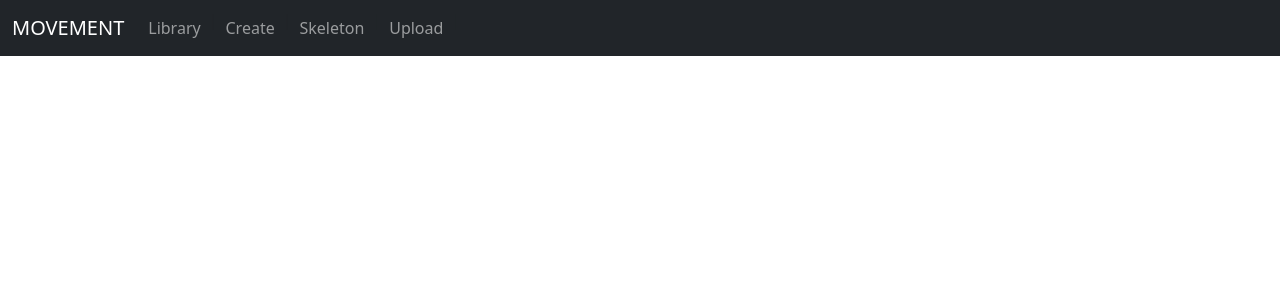
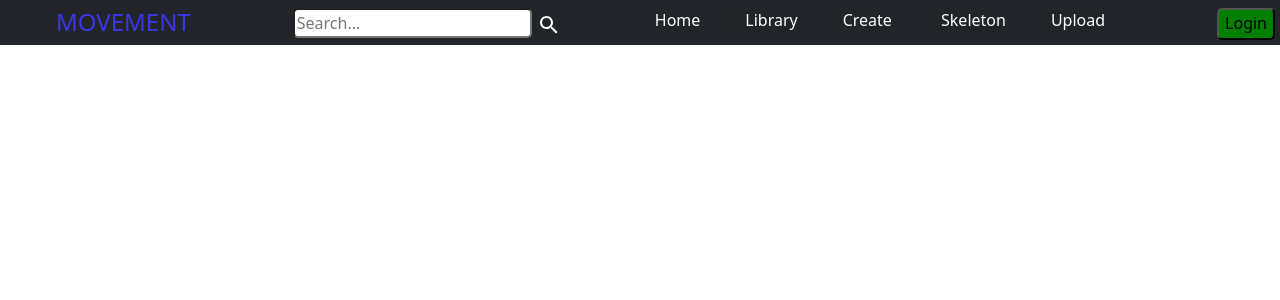
Before and after one commit to dio78/movement-app, a React (Create React App) app in the folder frontend/: page / in a window 1280 px wide. Shown: the top 300 px of the page. Built offline with nearby package versions, Linux system fonts and the light colour scheme.

Commit message:
Created a 'home' component and made the layout look a lot cleaner

```diff
--- a/frontend/package.json
+++ b/frontend/package.json
@@ -4,6 +4,10 @@
   "private": true,
   "chromium-args": "--mixed-context",
   "dependencies": {
+    "@emotion/react": "^11.9.0",
+    "@emotion/styled": "^11.8.1",
+    "@mui/icons-material": "^5.6.2",
+    "@mui/material": "^5.7.0",
     "@tensorflow-models/pose-detection": "^2.0.0",
     "@testing-library/jest-dom": "^5.16.4",
     "@testing-library/react": "^13.1.1",
--- a/frontend/src/App.js
+++ b/frontend/src/App.js
@@ -1,21 +1,82 @@
-import { Outlet, Link } from "react-router-dom";
-import { Navbar, Container, Nav  } from "react-bootstrap";
+import { Outlet, NavLink } from "react-router-dom";
+import styled from "styled-components";
+import SearchIcon from '@mui/icons-material/Search';
 
 export default function App() {
   return (
     <div>
-      <Navbar bg="dark" variant="dark">
-        <Container fluid>
-        <Navbar.Brand href="#home">MOVEMENT</Navbar.Brand>
-        <Nav className="me-auto">
-          <Link className="nav-link" to="/library">Library</Link> |{" "}
-          <Link className="nav-link"to="/create">Create</Link> |{" "}
-          <Link className="nav-link" to="/skeleton">Skeleton</Link> |{" "}
-          <Link className="nav-link" to="/upload">Upload</Link> |{" "}
-        </Nav>
-        </Container>
-      </Navbar>
+      <NavItems>
+        <BrandTitle className="mx-4">MOVEMENT</BrandTitle>
+        <div>
+          <SearchBar placeholder="Search..."/>
+          <StyledSearchIcon />
+        </div>
+        <div>
+          <NavLink to="/home">
+            <li>Home</li>
+          </NavLink> |
+          <NavLink to="/library">
+            <li>Library</li>
+          </NavLink> |
+          <NavLink to="/create">
+            <li>Create</li>
+          </NavLink> |{" "}
+          <NavLink to="/skeleton">
+            <li>Skeleton</li>
+          </NavLink> |
+          <NavLink to="/upload">
+            <li>Upload</li>
+          </NavLink> |
+        </div>
+        <LoginButton>Login</LoginButton>
+      </NavItems>
       <Outlet />
     </div>
   );
 }
+
+const SearchBar = styled.input`
+  display: inline;
+  border-radius: 5px;
+  margin-bottom: 5px;
+`
+const StyledSearchIcon = styled(SearchIcon)`
+  color: #FFFFFF;
+  margin-left: 5px;
+`
+
+const LoginButton = styled.button`
+  background-color: green;
+  margin: 0 5px 5px ;
+  display: flex;
+  border-radius: 5px;
+`
+
+const NavItems = styled.ul`
+
+  justify-content: space-between;
+
+  display: flex;
+
+  background-color: #212529;
+
+  text-align: center;
+
+  padding-top: .5rem;
+  a {
+    text-decoration: none;
+  }
+
+  li {
+    color: #FFFFFF;
+    list-style: none;
+    position: relative;
+    margin: 0 1rem;
+    display: inline;
+  }
+`
+
+const BrandTitle = styled.h1`
+  font-size: 1.5rem;
+  color: #3A36E7;
+`
--- a/frontend/src/index.js
+++ b/frontend/src/index.js
@@ -10,6 +10,7 @@ import Expenses from "./routes/expenses";
 import ThumbnailSection from "./routes/ThumbnailSection";
 import Skeleton from './routes/Skeleton';
 import Upload from './routes/Upload';
+import Home from './routes/Home';
 
 const rootElement = document.getElementById('root');
 const root = createRoot(rootElement);
@@ -18,6 +19,7 @@ root.render(
   <BrowserRouter>
     <Routes>
       <Route path="/" element={<App />}>
+        <Route path="home" element={<Home />} />
         <Route path="expenses" element={<Expenses />} />
         <Route path="library" element={<ThumbnailSection />} />
         <Route path="skeleton" element={<Skeleton />} />
--- /dev/null
+++ b/frontend/src/routes/Home.js
@@ -0,0 +1,98 @@
+import { Col } from "react-bootstrap";
+import axios from "axios";
+import { useEffect, useState } from "react";
+import styled from "styled-components";
+import AddIcon from '@mui/icons-material/Add';
+
+export default function ThumbnailSection () {
+
+  const [videoArray, setVideoArray] = useState([]);
+
+  useEffect(()=> {
+    getVideos();
+  },[])
+
+  const getVideos = async () => {
+
+    try {
+      const request = axios.get(
+        `http://localhost:8000/api/movements/`
+      );
+
+      const { data, status } = await request
+
+      if (status === 200) {
+        setVideoArray(data);
+        console.log(data);
+      } else {
+        alert('oops')
+      }
+    } catch(error) {
+      console.log(error);
+    };
+  }
+
+  const DisplayVideos = () => {
+    if (videoArray.length === 0) {
+      return (
+        <div>
+          <h2>There are no videos to show!</h2>
+        </div>
+      )
+    }
+  }
+
+  return (
+    <main style={{ padding: "1rem 0" }}>
+      <DisplayVideos />
+      {videoArray.length > 0 && videoArray.map((video, i) => {
+        debugger;
+        return(
+          <Col key={i} xs={{span: 6, offset: 2}} className='mb-5'>
+             <UsernameDisplay>{video.firstname}</UsernameDisplay>
+            <PhotoContainer>
+              <ThumbnailImage src={video.thumbnail} alt='Thumbnail of video that is described in title above' onClick={() => alert('clicked')}></ThumbnailImage>
+              <AddButton>
+                <AddIcon/>
+                Add
+              </AddButton>
+            </PhotoContainer>
+          </Col>
+        )
+      })}
+    </main>
+  );
+}
+
+const ThumbnailImage = styled.img`
+  border-radius: 10px;
+`
+
+const UsernameDisplay = styled.h5`
+  font-weight: bold;
+`
+
+const AddButton = styled.button`
+position: absolute;
+display: inline-flex;
+top: 93%;
+left: 93%;
+transform: translate(-50%, -50%);
+-ms-transform: translate(-50%, -50%);
+background-color: #6DCB6B;
+color: #FFFFFF;
+font-size: 16px;
+font-weight: bold;
+padding: 6px 10px 6px 5px;
+border: none;
+cursor: pointer;
+border-radius: 5px;
+
+&:hover{
+  background-color: #62B761;
+}
+`
+
+const PhotoContainer = styled.div`
+  position: relative;
+`
--- a/frontend/src/routes/Skeleton.js
+++ b/frontend/src/routes/Skeleton.js
@@ -429,8 +429,8 @@ function Skeleton() {
           </Form>
       }
     </Row>
-    {imageArray.length > 0 &&
-    <img src='https://fakeimg.pl/300/?text=Thumbnail'></img>}
+    {/* {imageArray.length > 0 &&
+    <img src='https://fakeimg.pl/300/?text=Thumbnail'></img>} */}
     {/* <Row>
       <Col xs={6} className='text-center'>
         <Button style={{marginLeft: '20px'}} type='button' onClick={handlePlayClick}>Play Back</Button>
```
Also changed, not shown: 2 other files (tests, documents, lock files or other folders).
